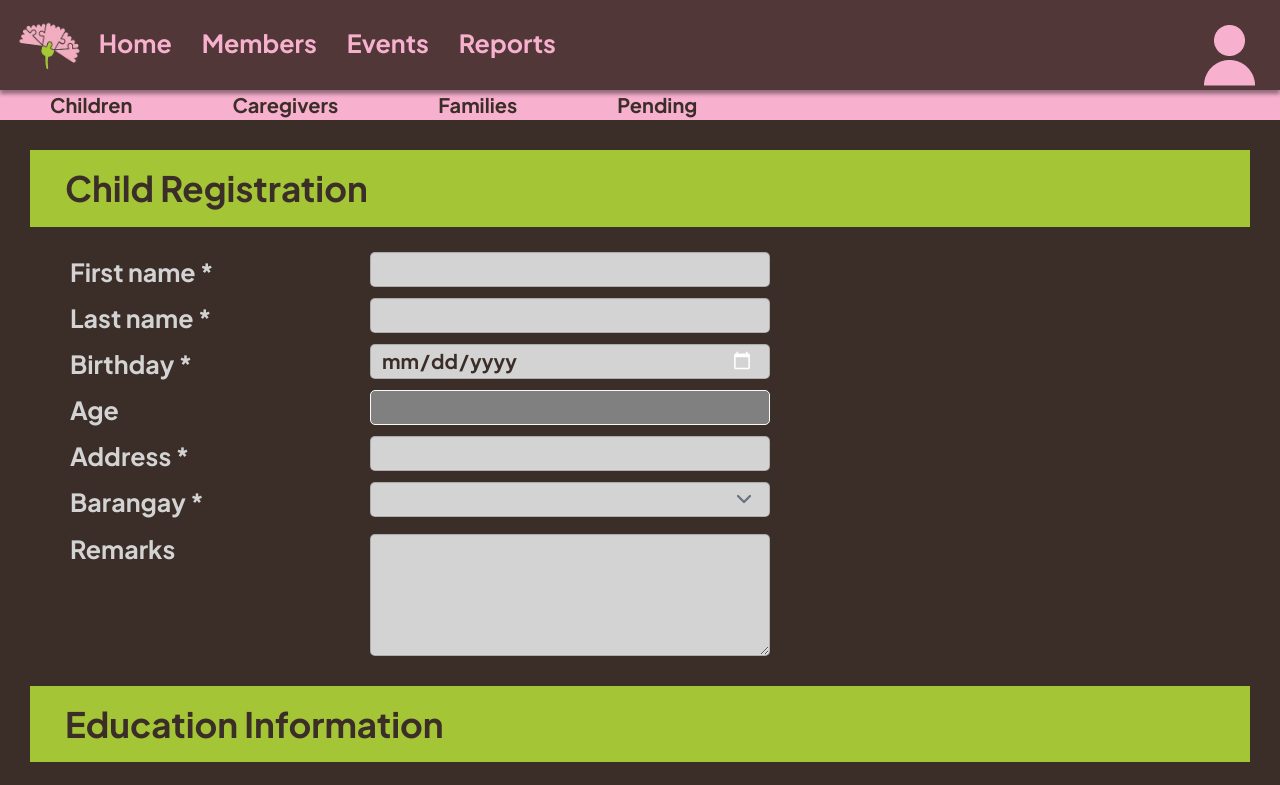
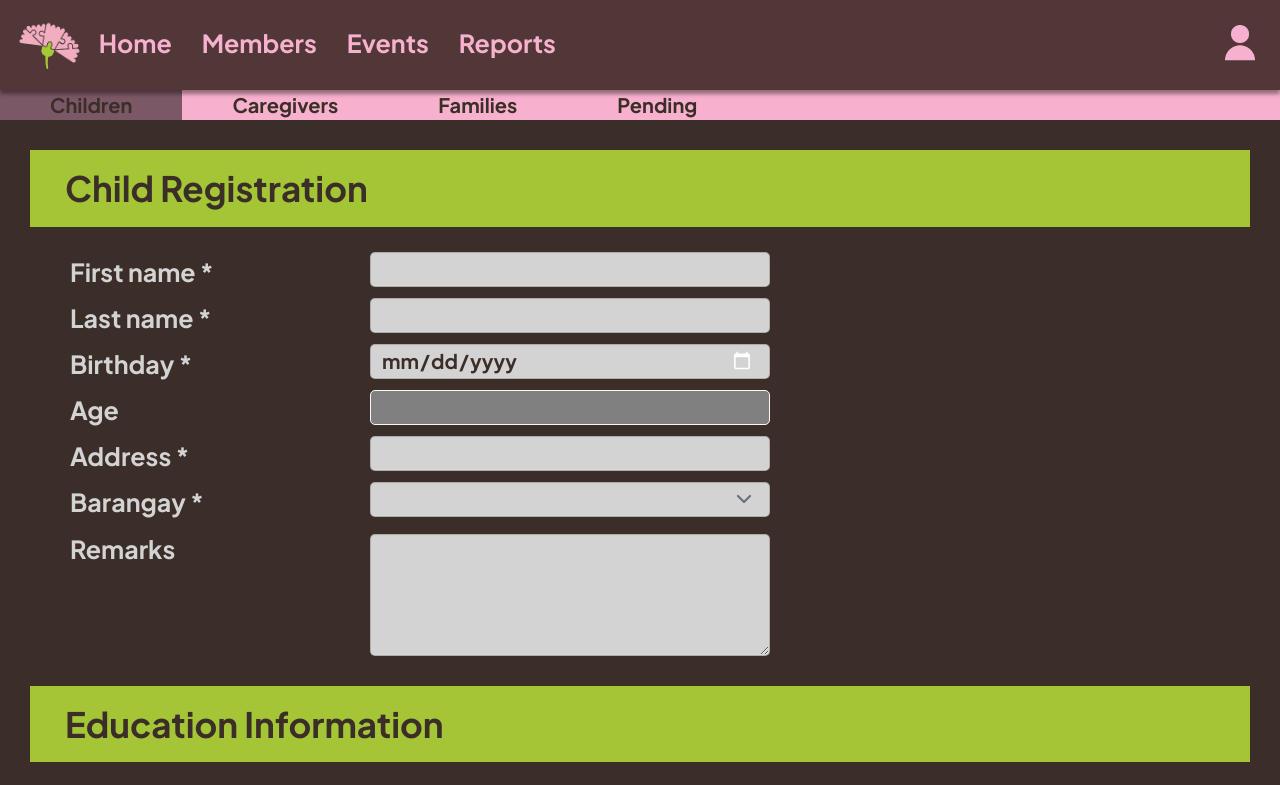
Before and after one commit to kaisaka-dev/kaisaka-web, a SvelteKit app: page /registration/child in a window 1280 px wide. Shown: the top 785 px of the page. Built offline with nearby package versions, Linux system fonts and the light colour scheme.

Commit message:
Update: active subnav formatting

```diff
--- a/src/components/Header.svelte
+++ b/src/components/Header.svelte
@@ -2,11 +2,11 @@
 <script>
     let logoimg = '/img/logo.png';
     let profileimg = '/img/Profile Icon.png';
-    export let curr_category = "members";
-    export let curr_page = "children";
+    export let category = "members";
+    export let page = "children";
 </script>
 
-<div id = "navbar" style="font-weight:bold">
+<div id = "navbar" style="font-weight:bold; position: sticky">
     <img src = {logoimg} alt = "logo" id = "logo">
     <a href="/" id="home"> Home</a>
 
@@ -37,11 +37,11 @@
     </div>
 
     <div class="dropdown dropdown-left dropdown-hover" id="profile">
-        <div class="navlink" role="button" tabindex="-1"><img src = {profileimg} alt = "profile" /></div>
+        <div class="navlink" role="button" tabindex="-1"><img src = {profileimg} alt = "profile" style="height:50px;" /></div>
 
         <ul tabindex="-1" class="dropdown-content menu rounded-box z-1 w-52 p-2 shadow-sm !bg-[#513737]">
             <li><a>My Profile</a></li>
-            <li><a>Log Out</a></li>
+            <li><a href="/">Log Out</a></li>
         </ul>
     </div>
 
@@ -49,19 +49,19 @@
 </div>
 
 <div id="subnav">
-    {#if curr_category === "members"}
+    {#if category === "members"}
         <ul>
-            <li><a>Children</a></li>
-            <li><a>Caregivers</a></li>
-            <li><a>Families</a></li>
-            <li><a>Pending</a></li>
+            <li class={page === "children" ? "active" : ""}><a>Children</a></li>
+            <li class={page === "caregivers" ? "active" : ""}><a>Caregivers</a></li>
+            <li class={page === "families" ? "active" : ""}><a>Families</a></li>
+            <li class={page === "pending" ? "active" : ""}><a>Pending</a></li>
         </ul>
     {/if}
 
-    {#if curr_category === "events"}
+    {#if category === "events"}
         <ul>
-            <li><a>Target Events</a></li>
-            <li><a>Conducted Events</a></li>
+            <li class={page === "targeted" ? "active" : ""}><a>Targeted</a></li>
+            <li class={page === "conducted" ? "active" : ""}><a>Conducted</a></li>
         </ul>
     {/if}
 </div>
@@ -70,6 +70,7 @@
 
     #navbar {
         position: relative;
+        top: 0;
         background-color : #513737;
         display:flex;
         padding: 10px;
@@ -109,10 +110,15 @@
         z-index: 1;
     }
 
+    li.active {         /* shading for active page */
+        background-color: rgb(123, 88, 102);
+    }
 
     #subnav li:hover {
+        transition: 0.3s;
         background-color: rgb(123, 88, 102);
-        transition: 0.3s;
+        color: var(--pink) !important;
+
     }
 
     #subnav ul {
@@ -128,6 +134,7 @@
         margin: 0;
         padding: 0 2rem;
         height: 100%;
+        color: var(--background);
     }
 
     #subnav a {
@@ -135,10 +142,10 @@
         align-items: center;
         height: 100%;
         padding: 0 10px;
-        color: var(--background);
         font-weight: bold;
         font-size: var(--small-text);
         text-decoration: none;
+        color: inherit;
     }
 
 
--- a/src/routes/registration/child/+page.svelte
+++ b/src/routes/registration/child/+page.svelte
@@ -62,7 +62,7 @@
 
 
 </script>
-<Header />
+<Header category="members" page="children" />
 
 <section>
     <h1>Child Registration</h1>
```
